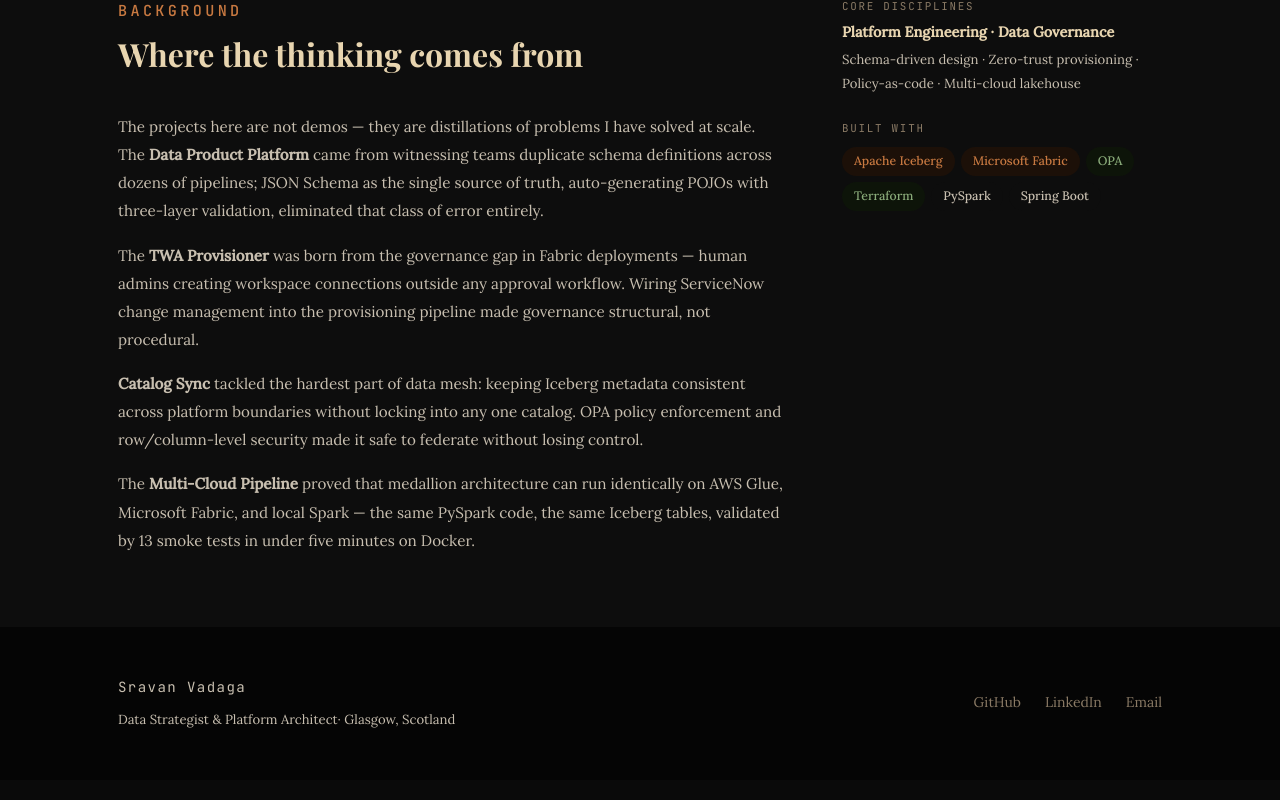
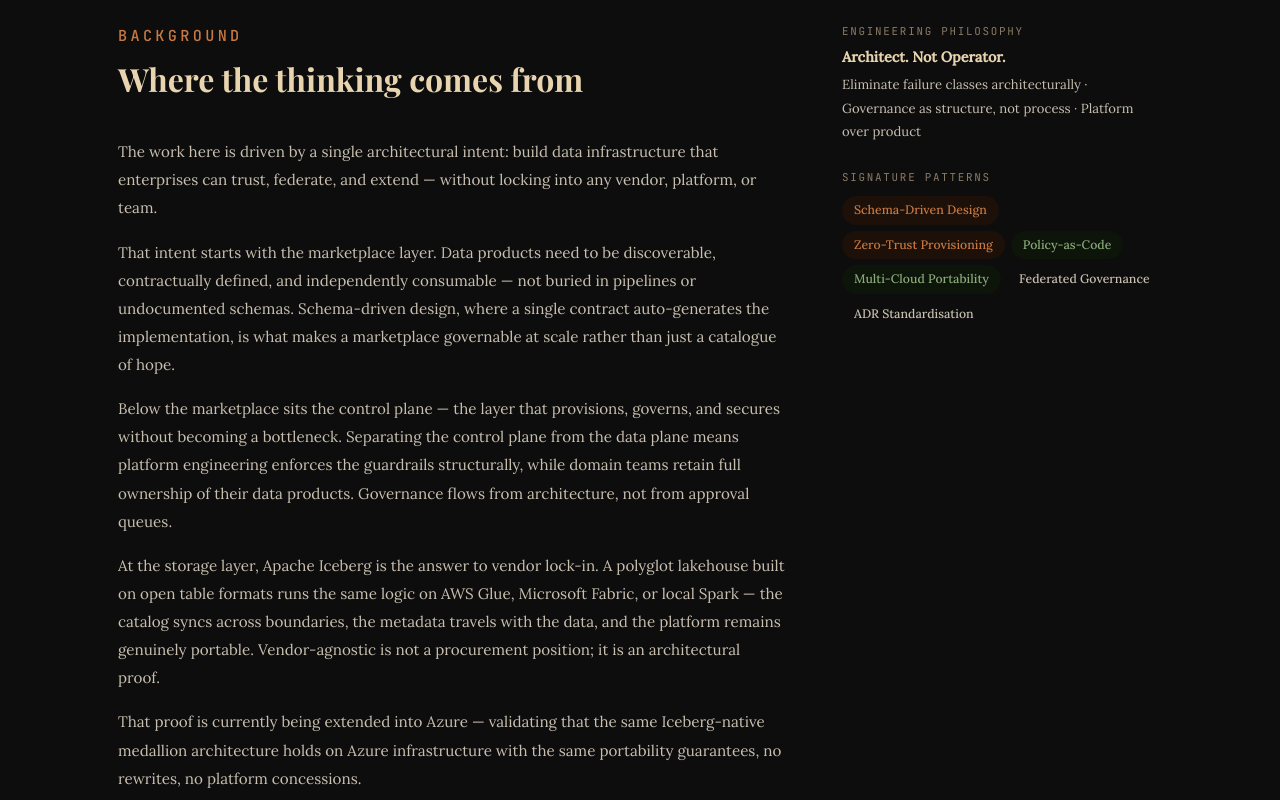
Before and after one commit to techbitsvsk/techbitsvsk.github.io, a React (Vite) app: page /#/ in a window 1280 px wide. Shown: the part 2780-3580 px from the top of the page. Built offline with nearby package versions, Linux system fonts and the light colour scheme; a web font is replaced by a local one.

Commit message:
amend updates

```diff
--- a/src/pages/Home.jsx
+++ b/src/pages/Home.jsx
@@ -23,7 +23,7 @@
     url: 'https://github.com/techbitsvsk/multicloud_repo',
     cat: 'PySpark · Multi-Cloud',
     title: 'Multi-Cloud Data Pipeline',
-    excerpt: 'Medallion architecture (Bronze → Silver → Gold) running identically on AWS Glue, Microsoft Fabric, and local Spark with Terraform/Bicep IaC templates.',
+    excerpt: 'Medallion architecture (Bronze → Silver → Gold) running identically on AWS Glue, Microsoft Fabric, and local Spark. Azure validation in progress — same Iceberg portability proof, no rewrites.',
   },
 ]
 
@@ -200,45 +200,52 @@
               <p className="section-label">Background</p>
               <h2 className="section-title">Where the thinking comes from</h2>
               <p>
-                The projects here are not demos — they are distillations of problems I have solved
-                at scale. The <strong>Data Product Platform</strong> came from witnessing teams
-                duplicate schema definitions across dozens of pipelines; JSON Schema as the single
-                source of truth, auto-generating POJOs with three-layer validation, eliminated that class
-                of error entirely.
+                The work here is driven by a single architectural intent: build data infrastructure
+                that enterprises can trust, federate, and extend — without locking into any vendor,
+                platform, or team.
               </p>
               <p style={{ marginTop: '16px' }}>
-                The <strong>TWA Provisioner</strong> was born from the governance gap in Fabric deployments
-                — human admins creating workspace connections outside any approval workflow. Wiring
-                ServiceNow change management into the provisioning pipeline made governance structural,
-                not procedural.
+                That intent starts with the marketplace layer. Data products need to be discoverable,
+                contractually defined, and independently consumable — not buried in pipelines or
+                undocumented schemas. Schema-driven design, where a single contract auto-generates
+                the implementation, is what makes a marketplace governable at scale rather than just
+                a catalogue of hope.
               </p>
               <p style={{ marginTop: '16px' }}>
-                <strong>Catalog Sync</strong> tackled the hardest part of data mesh: keeping Iceberg
-                metadata consistent across platform boundaries without locking into any one catalog.
-                OPA policy enforcement and row/column-level security made it safe to federate without
-                losing control.
+                Below the marketplace sits the control plane — the layer that provisions, governs, and
+                secures without becoming a bottleneck. Separating the control plane from the data plane
+                means platform engineering enforces the guardrails structurally, while domain teams
+                retain full ownership of their data products. Governance flows from architecture,
+                not from approval queues.
               </p>
               <p style={{ marginTop: '16px' }}>
-                The <strong>Multi-Cloud Pipeline</strong> proved that medallion architecture can run
-                identically on AWS Glue, Microsoft Fabric, and local Spark — the same PySpark code,
-                the same Iceberg tables, validated by 13 smoke tests in under five minutes on Docker.
+                At the storage layer, Apache Iceberg is the answer to vendor lock-in. A polyglot
+                lakehouse built on open table formats runs the same logic on AWS Glue, Microsoft Fabric,
+                or local Spark — the catalog syncs across boundaries, the metadata travels with the data,
+                and the platform remains genuinely portable. Vendor-agnostic is not a procurement
+                position; it is an architectural proof.
+              </p>
+              <p style={{ marginTop: '16px' }}>
+                That proof is currently being extended into Azure — validating that the same
+                Iceberg-native medallion architecture holds on Azure infrastructure with the same
+                portability guarantees, no rewrites, no platform concessions.
               </p>
             </div>
             <div className="about-meta">
               <div className="meta-block">
-                <p className="meta-label">Core Disciplines</p>
-                <p className="meta-value">Platform Engineering · Data Governance</p>
-                <p className="meta-sub">Schema-driven design · Zero-trust provisioning · Policy-as-code · Multi-cloud lakehouse</p>
+                <p className="meta-label">Engineering Philosophy</p>
+                <p className="meta-value">Architect. Not Operator.</p>
+                <p className="meta-sub">Eliminate failure classes architecturally · Governance as structure, not process · Platform over product</p>
               </div>
               <div className="meta-block">
-                <p className="meta-label">Built With</p>
+                <p className="meta-label">Signature Patterns</p>
                 <div style={{ display: 'flex', flexWrap: 'wrap', gap: '6px', marginTop: '8px' }}>
-                  <span className="pill pill-blue">Apache Iceberg</span>
-                  <span className="pill pill-blue">Microsoft Fabric</span>
-                  <span className="pill pill-sage">OPA</span>
-                  <span className="pill pill-sage">Terraform</span>
-                  <span className="pill pill-grey">PySpark</span>
-                  <span className="pill pill-grey">Spring Boot</span>
+                  <span className="pill pill-blue">Schema-Driven Design</span>
+                  <span className="pill pill-blue">Zero-Trust Provisioning</span>
+                  <span className="pill pill-sage">Policy-as-Code</span>
+                  <span className="pill pill-sage">Multi-Cloud Portability</span>
+                  <span className="pill pill-grey">Federated Governance</span>
+                  <span className="pill pill-grey">ADR Standardisation</span>
                 </div>
               </div>
             </div>
--- a/src/pages/Projects.jsx
+++ b/src/pages/Projects.jsx
@@ -34,8 +34,8 @@
     cat: 'Multi-Cloud · PySpark',
     title: 'Multi-Cloud Data Pipeline',
     description:
-      'Production-ready medallion architecture (Bronze → Silver → Gold) running identically on AWS Glue, Microsoft Fabric, and local Spark without code changes. Includes TPC-H dataset processing, 13 smoke tests, and comprehensive IaC templates (Terraform/Bicep) with 5-minute local Docker validation.',
-    stack: ['PySpark', 'Apache Iceberg', 'AWS Glue', 'Microsoft Fabric', 'Terraform', 'Bicep'],
+      'Production-ready medallion architecture (Bronze → Silver → Gold) running identically on AWS Glue, Microsoft Fabric, and local Spark without code changes. Azure validation in progress — extending the same Iceberg-native portability proof to Azure infrastructure. Includes TPC-H dataset processing, 13 smoke tests, and comprehensive IaC templates (Terraform/Bicep).',
+    stack: ['PySpark', 'Apache Iceberg', 'AWS Glue', 'Microsoft Fabric', 'Azure', 'Terraform', 'Bicep'],
   },
 ]
 
```
